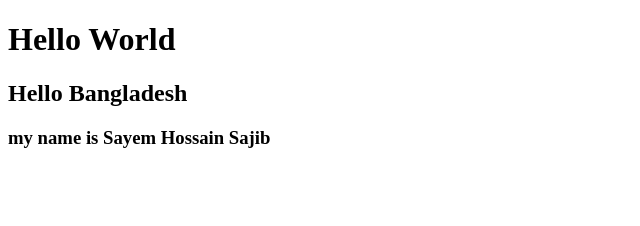
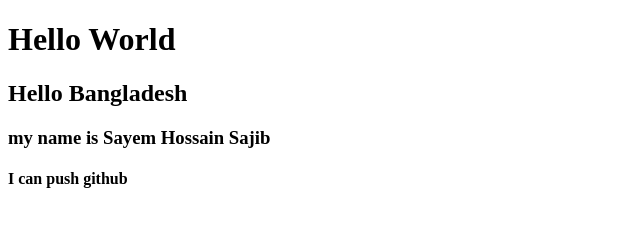
Before and after one commit to developer-S-H-Sajib/frist-web-design, a plain HTML site: page index.html in a window 1280 px wide. Shown: the whole page, without its empty margins (0-640 px from the left). Drawn offline with Linux system fonts and the light colour scheme.

Commit message:
Update index.html

```diff
--- a/index.html
+++ b/index.html
@@ -10,5 +10,6 @@
     <h1>Hello World</h1>
     <h2>Hello Bangladesh</h2>
     <h3>my name is Sayem Hossain Sajib</h3>
+    <h4>I can push github</h4>
 </body>
 </html>
```
